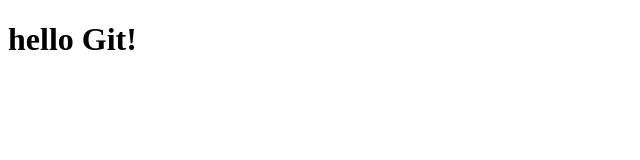
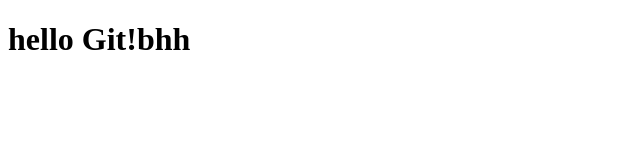
Before and after one commit to AmirAvner/Amir, a plain HTML site: page index.html in a window 1280 px wide. Shown: the whole page, without its empty margins (0-640 px from the left). Drawn offline with Linux system fonts and the light colour scheme.

Commit message:
Update index.html

```diff
--- a/index.html
+++ b/index.html
@@ -7,6 +7,6 @@
     <title>Document</title>
 </head>
 <body>
-    <h1>hello Git!</h1>
+    <h1>hello Git!bhh</h1>
 </body>
 </html>
```
